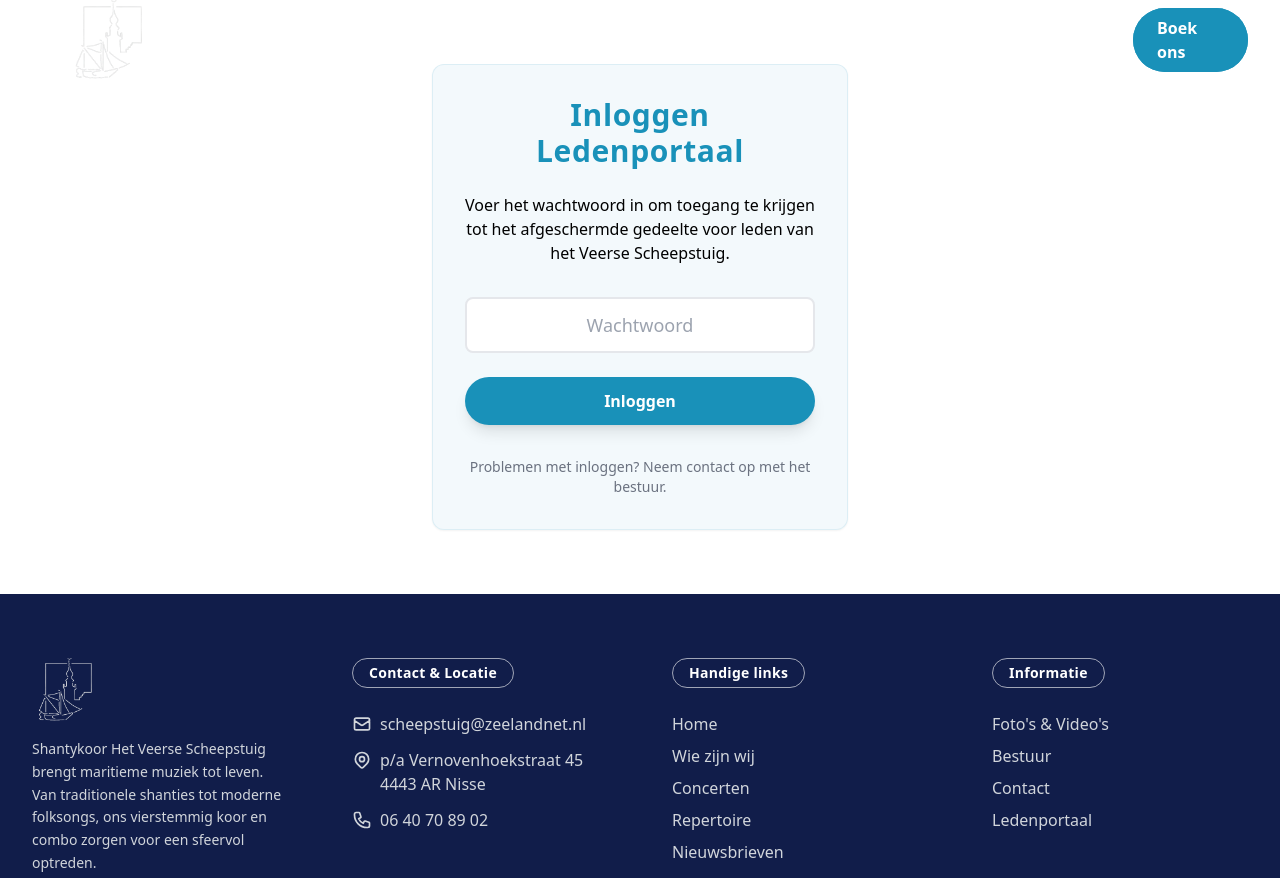
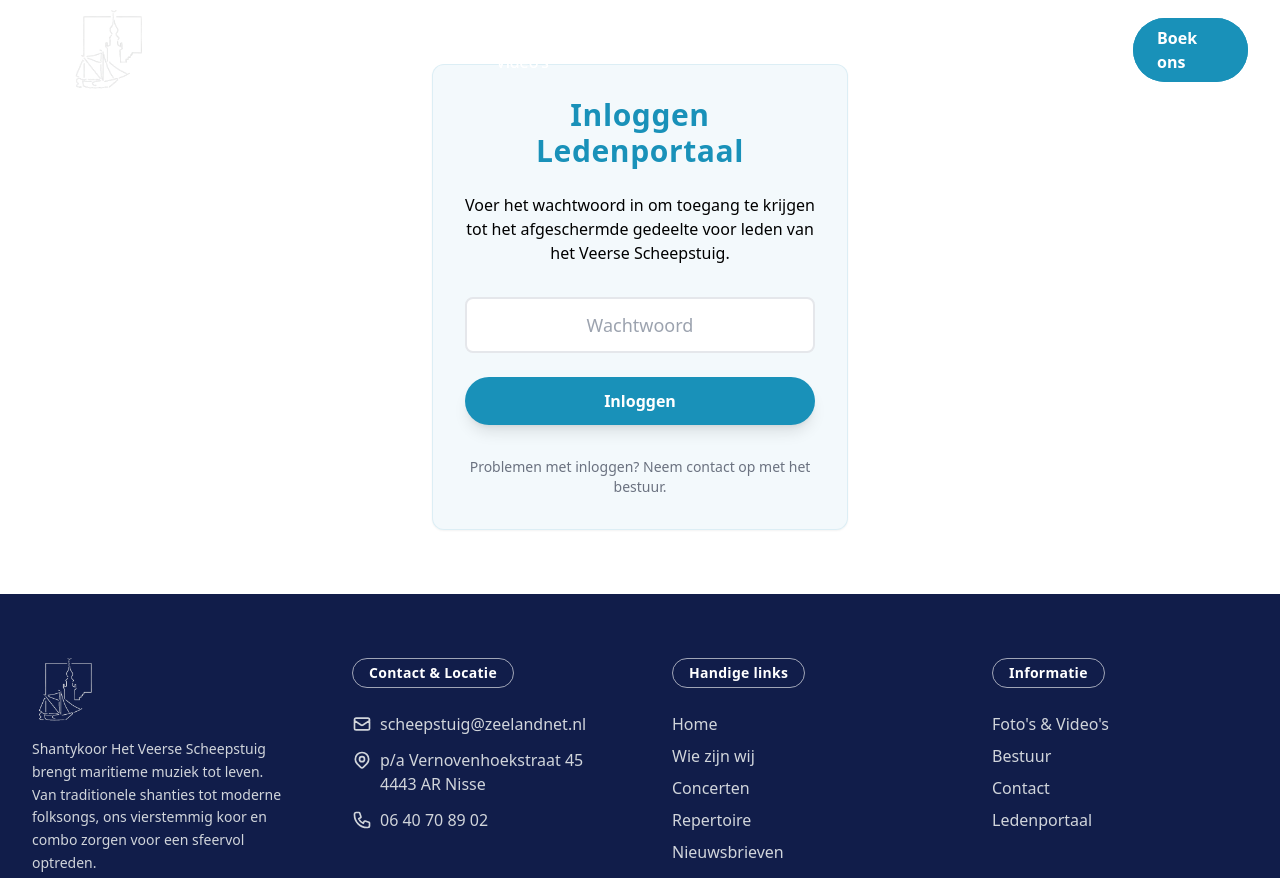
Before and after one commit to ZeezichtMedia/veersescheepstuig-website, an Astro site: page /login in a window 1280 px wide. Shown: the top 878 px of the page. Built offline with nearby package versions, Linux system fonts and the light colour scheme; Astro itself is replaced by a stand-in of ours.

Commit message:
Fix header logo padding

```diff
--- a/src/components/Header.astro
+++ b/src/components/Header.astro
@@ -12,9 +12,9 @@ const navigation = headerData.navigation || [];
 
 <header id="main-header" class="fixed top-0 left-0 right-0 z-50 transition-all duration-300">
   <nav class="max-w-7xl mx-auto px-4 sm:px-6 lg:px-8">
-    <div class="flex items-center justify-between h-20">
+    <div class="flex items-center justify-between py-[10px]">
       <!-- Logo -->
-      <a href="/" class="flex items-center justify-center relative py-[10px]" style={`height: ${Math.max(headerData.logoHeight, headerData.logoWhiteHeight) + 20}px; min-width: 150px;`}>
+      <a href="/" class="flex items-center justify-center relative" style={`height: ${Math.max(headerData.logoHeight, headerData.logoWhiteHeight)}px; min-width: 150px;`}>
         <img
           id="logo-white"
           src={headerData.logoWhite}
```
